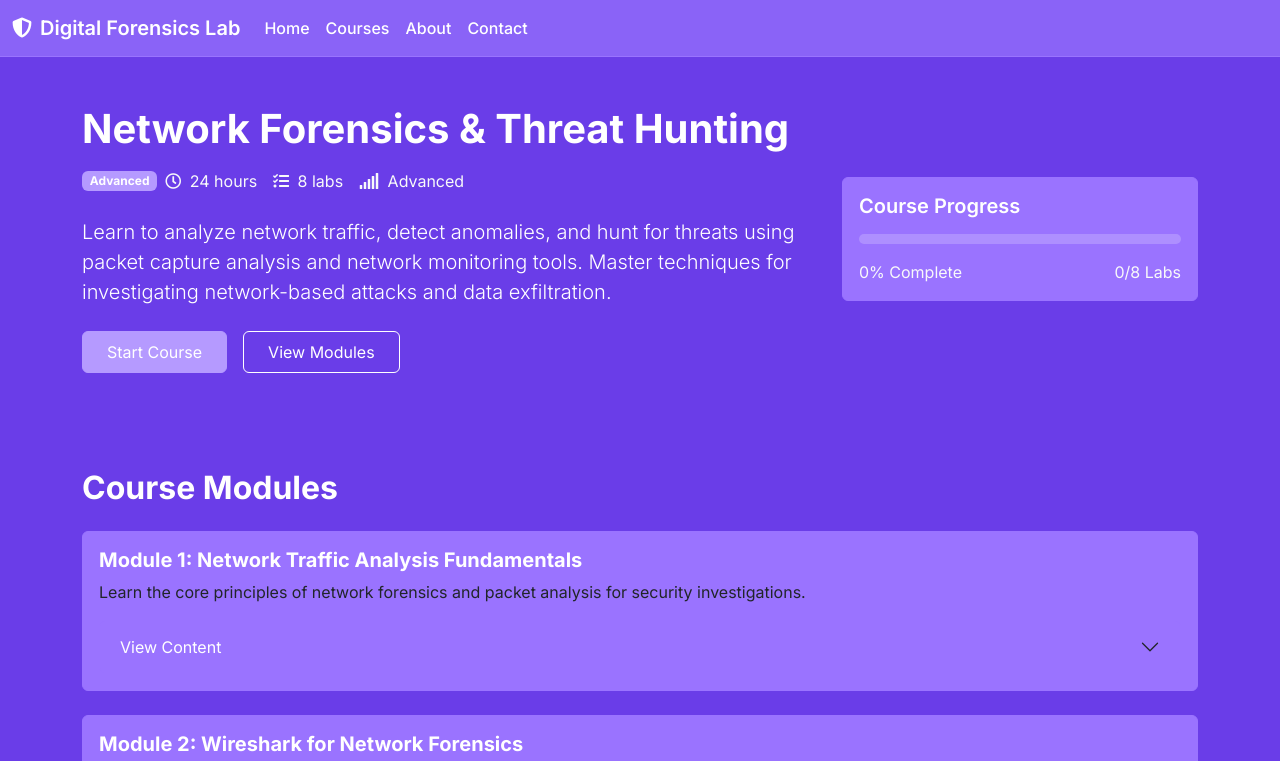
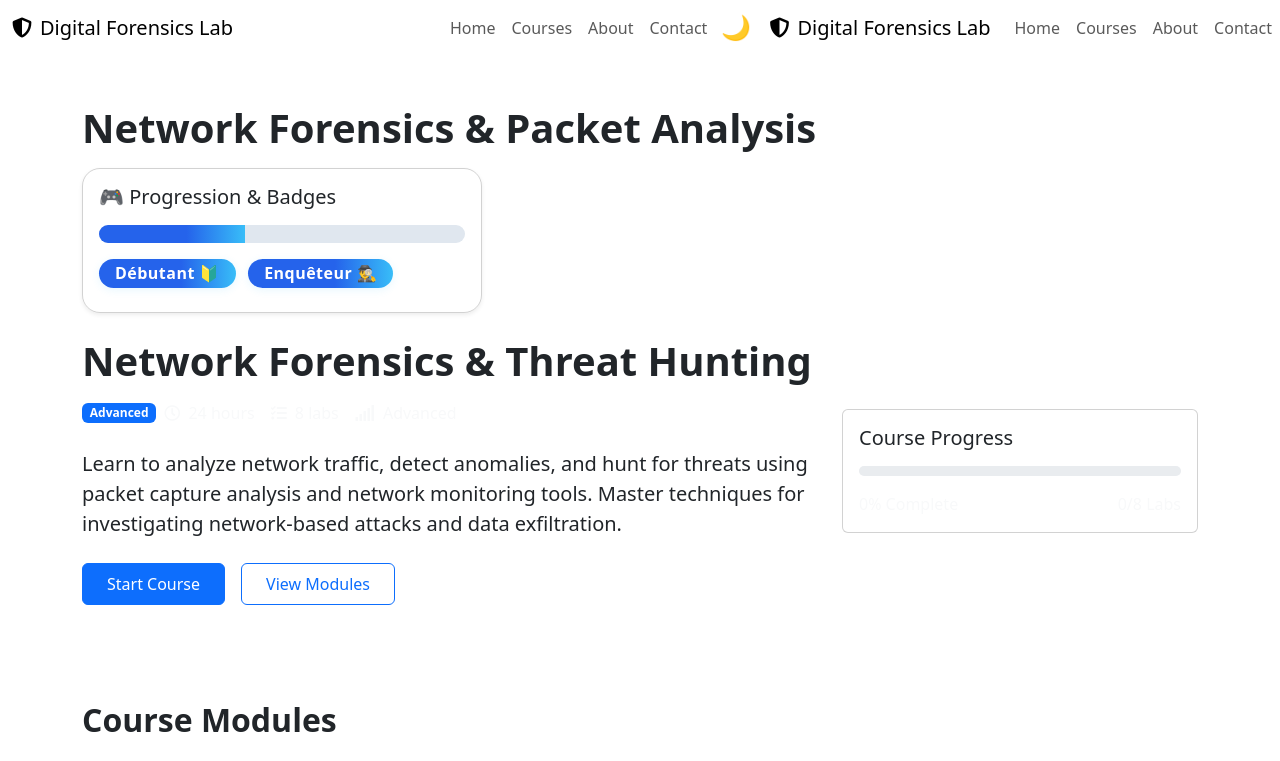
Before and after one commit to brokcat/forensiclab.github.io, a plain HTML site: page courses/network-forensics.html in a window 1280 px wide. Shown: the top 761 px of the page. Drawn offline with nearby package versions, Linux system fonts and the light colour scheme.

Commit message:
network-forensics.html modifié

```diff
--- a/courses/network-forensics.html
+++ b/courses/network-forensics.html
@@ -14,167 +14,39 @@
     <!-- Font Awesome -->
     <link href="https://cdnjs.cloudflare.com/ajax/libs/font-awesome/5.15.4/css/all.min.css" rel="stylesheet">
 
-    <!-- Custom theme (embedded) -->
-    <style>
-        :root {
-            /* Base colors in light mode */
-            --primary: #6a3de8; /* Main purple */
-            --primary-rgb: 106, 61, 232;
-            --primary-hover: #5a2dd8;
-            --primary-light: #8a63f7;
-            --primary-dark: #4a1db8;
-            --secondary: #6c757d;
-            --secondary-rgb: 108, 117, 125;
-            --success: #38a169;
-            --info: #3498db;
-            --warning: #f39c12;
-            --danger: #dc2626;
-            --light: #f1f5f9;
-            --dark: #1e293b;
-            --body-bg: #6a3de8; /* Purple background */
-            --body-color: #ffffff; /* White text */
-            --body-color-rgb: 255, 255, 255;
-            --heading-color: #ffffff; /* White headings */
-            --border-color: #8a63f7;
-            --card-bg: #6a3de8; /* Purple card background */
-            --sidebar-bg: #6a3de8;
-            --sidebar-hover: #9a73ff;
-            --sidebar-active: #ffffff;
-        }
-
-        [data-theme="dark"] {
-            /* Colors in dark mode */
-            --primary: #8a63f7; /* Lighter purple for dark mode */
-            --primary-rgb: 138, 99, 247;
-            --primary-hover: #9a73ff;
-            --primary-light: #9a73ff;
-            --primary-dark: #b59aff;
-            --body-bg: #6a3de8; /* Purple background */
-            --body-color: #ffffff; /* White text */
-            --body-color-rgb: 255, 255, 255;
-            --heading-color: #ffffff; /* White headings */
-            --border-color: #9a73ff;
-            --card-bg: #6a3de8; /* Purple card background */
-            --sidebar-bg: #6a3de8;
-            --sidebar-hover: #9a73ff;
-            --sidebar-active: #ffffff;
-        }
-
-        body {
-            background-color: var(--body-bg);
-            color: var(--body-color);
-            font-family: 'Inter', sans-serif;
-        }
-
-        /* Navbar styles */
-        .navbar {
-            background-color: var(--primary);
-            border-bottom: 1px solid var(--border-color);
-        }
-
-        .navbar-brand {
-            color: #ffffff;
-            font-weight: 600;
-        }
-
-        .nav-link {
-            color: #ffffff;
-            font-weight: 500;
-        }
-
-        .nav-link.active, .nav-link:hover {
-            color: var(--light);
-        }
-
-        /* Button styles */
-        .btn-primary {
-            background-color: var(--primary-dark);
-            border-color: var(--primary-dark);
-        }
-
-        .btn-primary:hover {
-            background-color: var(--primary-hover);
-            border-color: var(--primary-hover);
-        }
-
-        .btn-outline-primary {
-            color: #ffffff;
-            border-color: #ffffff;
-        }
-
-        .btn-outline-primary:hover {
-            background-color: #ffffff;
-            color: var(--primary);
-        }
-
-        /* Section styles */
-        .bg-light {
-            background-color: var(--primary) !important;
-        }
-
-        [data-theme="dark"] .bg-light {
-            background-color: var(--primary) !important;
-        }
-
-        .bg-primary {
-            background-color: var(--primary-dark) !important;
-        }
-
-        /* Card styles */
-        .card {
-            background-color: var(--primary-light);
-            border: 1px solid var(--border-color);
-            transition: transform 0.3s, box-shadow 0.3s;
-        }
-
-        .card:hover {
-            transform: translateY(-5px);
-            box-shadow: 0 10px 20px rgba(var(--primary-rgb), 0.1);
-        }
-
-        .card-title {
-            color: var(--heading-color);
-            font-weight: 600;
-        }
-
-        /* Progress bar styles */
-        .progress {
-            background-color: rgba(255, 255, 255, 0.2);
-        }
-
-        /* Accordion styles */
-        .accordion-item {
-            background-color: var(--primary-light);
-            border: 1px solid var(--border-color);
-        }
-
-        .accordion-button {
-            background-color: var(--primary-light);
-            color: var(--body-color);
-        }
-
-        .accordion-button:not(.collapsed) {
-            background-color: var(--primary);
-            color: var(--body-color);
-        }
-
-        .accordion-button:focus {
-            box-shadow: none;
-            border-color: var(--border-color);
-        }
-
-        /* List group styles */
-        .list-group-item {
-            background-color: var(--primary-light);
-            color: var(--body-color);
-            border-color: var(--border-color);
-        }
-    </style>
+    <!-- Nouveau style moderne -->
+    <link rel="stylesheet" href="../assets/css/style.css">
 </head>
 <body>
     <!-- Navbar -->
     <nav class="navbar navbar-expand-lg sticky-top">
-        <div class="container-fluid">
+        <div class="container">
+            <a class="navbar-brand" href="../index.html">
+                <i class="fas fa-shield-alt me-2"></i>Digital Forensics Lab
+            </a>
+            <button class="navbar-toggler" type="button" data-bs-toggle="collapse" data-bs-target="#navbarNav" aria-controls="navbarNav" aria-expanded="false" aria-label="Toggle navigation">
+                <span class="navbar-toggler-icon"></span>
+            </button>
+            <div class="collapse navbar-collapse" id="navbarNav">
+                <ul class="navbar-nav ms-auto">
+                    <li class="nav-item">
+                        <a class="nav-link" href="../index.html">Home</a>
+                    </li>
+                    <li class="nav-item">
+                        <a class="nav-link" href="../index.html#courses">Courses</a>
+                    </li>
+                    <li class="nav-item">
+                        <a class="nav-link" href="../index.html#about">About</a>
+                    </li>
+                    <li class="nav-item">
+                        <a class="nav-link" href="../index.html#contact">Contact</a>
+                    </li>
+                    <li class="nav-item">
+                        <button id="theme-toggle" class="theme-toggle" title="Changer de thème" style="background:none;border:none;font-size:1.5rem;cursor:pointer;vertical-align:middle;">🌙</button>
+                    </li>
+                </ul>
+            </div>
+        </div>
             <a class="navbar-brand" href="../index.html">
                 <i class="fas fa-shield-alt me-2"></i>Digital Forensics Lab
             </a>
@@ -202,6 +74,26 @@
 
     <!-- Course Header -->
     <header class="py-5">
+        <div class="container">
+            <div class="row align-items-center">
+                <div class="col-lg-8">
+                    <h1 class="fw-bold mb-3">Network Forensics & Packet Analysis</h1>
+                    <!-- Bloc gamification -->
+                    <div class="card shadow-sm mb-4" style="background:var(--surface-light);border-radius:18px;max-width:400px;">
+                      <div class="card-body">
+                        <h5 class="card-title mb-3">🎮 Progression & Badges</h5>
+                        <div class="progress-bar" style="background:#e0e7ef;border-radius:999px;overflow:hidden;height:18px;margin-bottom:1rem;">
+                          <div class="progress-bar-inner" style="background:linear-gradient(90deg,#2563eb 60%,#38bdf8 100%);height:100%;width:40%;transition:width 0.3s;"></div>
+                        </div>
+                        <div id="badges">
+                          <span class="badge" style="background:linear-gradient(90deg,#2563eb 60%,#38bdf8 100%);color:#fff;border-radius:999px;padding:0.4rem 1rem;font-weight:700;box-shadow:0 2px 8px rgba(56,189,248,0.12);margin-right:0.5rem;margin-bottom:0.5rem;font-size:1rem;letter-spacing:0.03em;">Débutant 🔰</span>
+                          <span class="badge" style="background:linear-gradient(90deg,#2563eb 60%,#38bdf8 100%);color:#fff;border-radius:999px;padding:0.4rem 1rem;font-weight:700;box-shadow:0 2px 8px rgba(56,189,248,0.12);margin-right:0.5rem;margin-bottom:0.5rem;font-size:1rem;letter-spacing:0.03em;">Enquêteur 🕵️‍♂️</span>
+                        </div>
+                      </div>
+                    </div>
+                </div>
+            </div>
+        </div>
         <div class="container">
             <div class="row align-items-center">
                 <div class="col-lg-8">
@@ -413,7 +305,7 @@
     <script src="https://cdn.jsdelivr.net/npm/bootstrap@5.3.0-alpha1/dist/js/bootstrap.bundle.min.js"></script>
 
     <!-- Custom JS -->
-    <script>
+
         // Function to start the course
         function startCourse() {
             // Set the first module as active
@@ -448,5 +340,6 @@
             }
         });
     </script>
+    <script src="../assets/js/main.js"></script>
 </body>
 </html>
```
